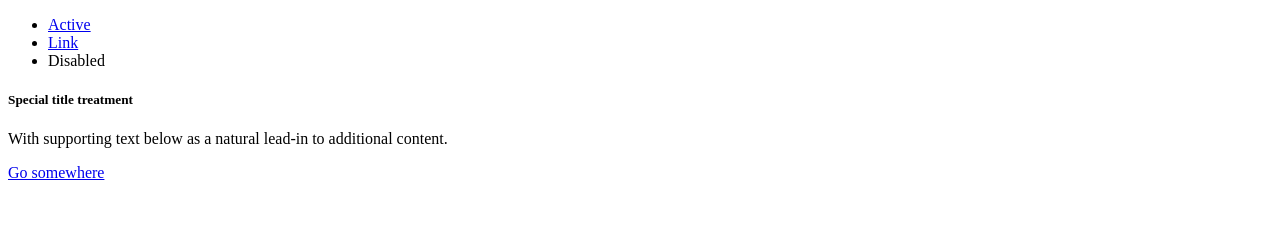
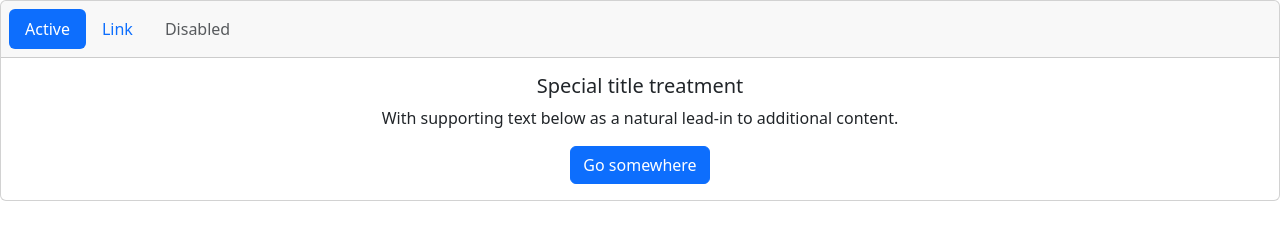
Before and after one commit to przwal/przwal.github.io, a plain HTML site: page index.html in a window 1280 px wide. Drawn offline with nearby package versions, Linux system fonts and the light colour scheme.

Commit message:
linked bootstrap

```diff
--- a/index.html
+++ b/index.html
@@ -2,6 +2,7 @@
 <html lang="en">
     <head>
         <title>Portfolio</title>
+        <link rel="stylesheet" href="https://cdn.jsdelivr.net/npm/bootstrap@5.3.0-alpha1/dist/css/bootstrap.min.css">
     </head>
     <body>
         <div class="card text-center">
```
